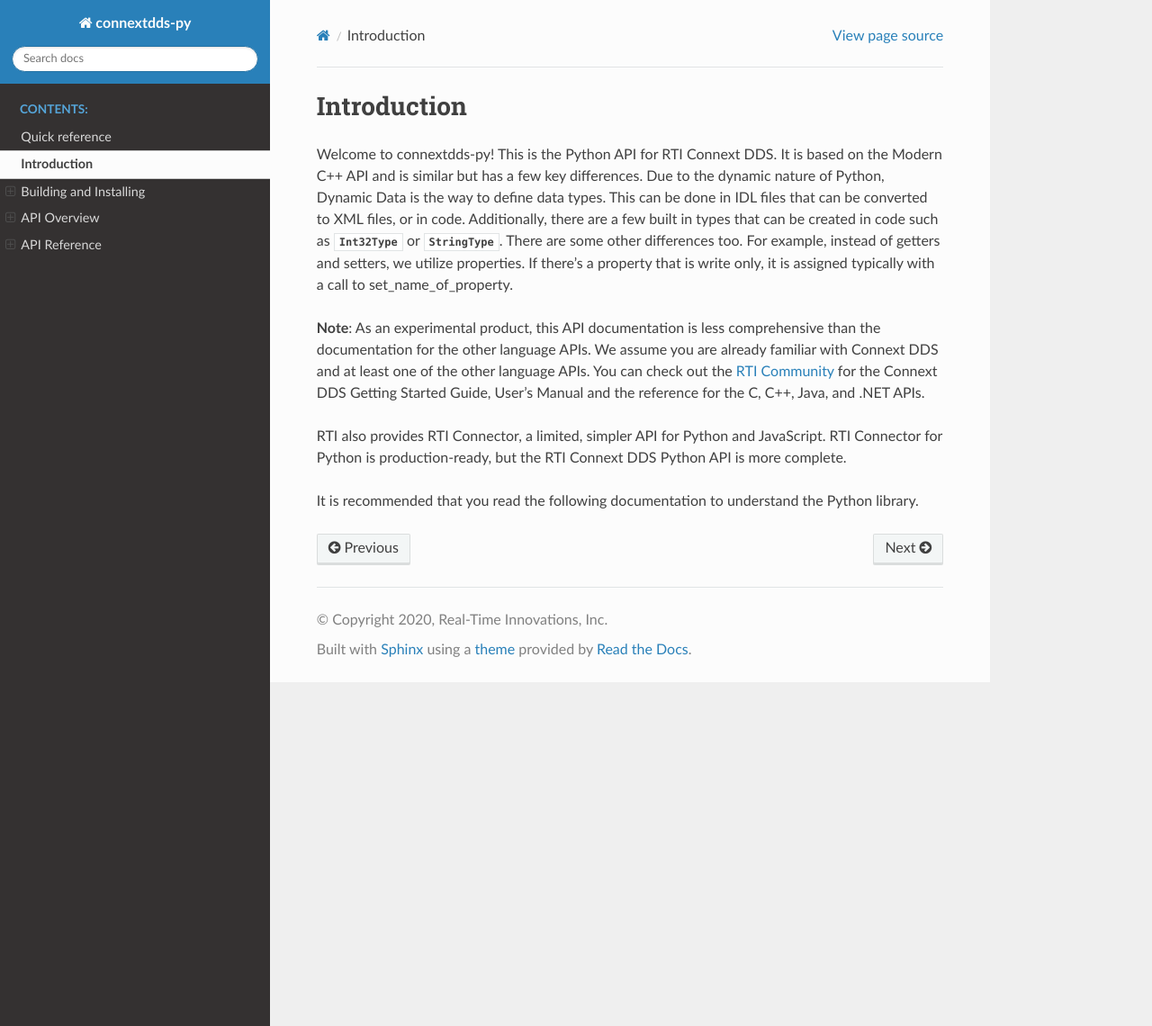
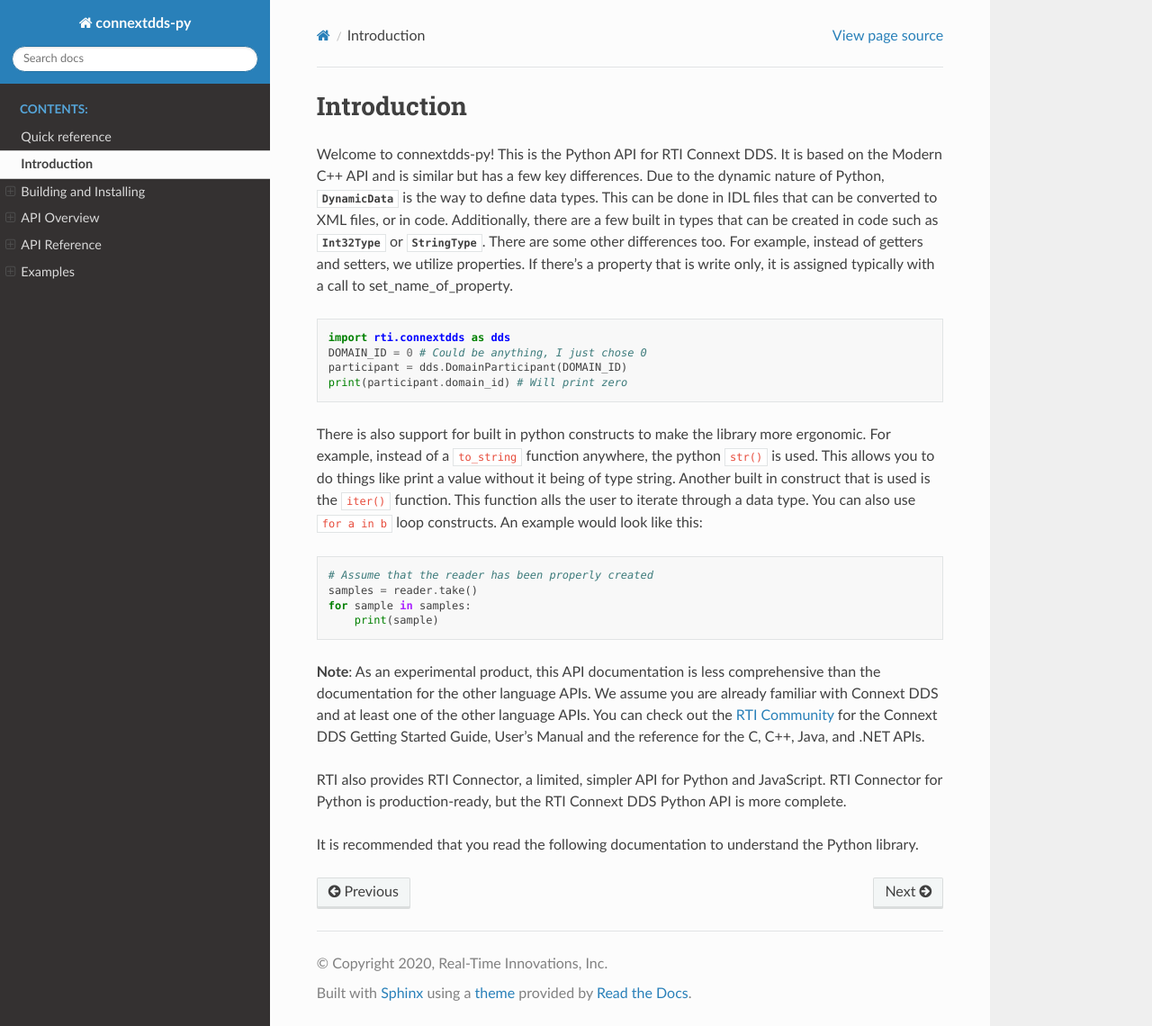
Before and after one commit to rticommunity/connextdds-py, a Sphinx documentation site: the page built from docs/source/intro.rst, in a window 1280 px wide and 1140 px high. Shown: the whole window at 90% size. Built offline with Sphinx 7.4.7 and the Read the Docs theme 2.0.0, drawn with Linux system fonts in a browser that asks for light colours.

Commit message:
Almost done with Alex's suggestions

```diff
--- a/docs/source/index.rst
+++ b/docs/source/index.rst
@@ -30,6 +30,7 @@
    building.rst
    overview.rst
    API Reference <rti.rst>
+   examples.rst
 
 Indices and tables
 ==================
--- a/docs/source/intro.rst
+++ b/docs/source/intro.rst
@@ -5,7 +5,7 @@
 
 Welcome to connextdds-py! This is the Python API for RTI Connext DDS.
 It is based on the Modern C++ API and is similar but has a few key
-differences. Due to the dynamic nature of Python, Dynamic Data is
+differences. Due to the dynamic nature of Python, :class:`DynamicData` is
 the way to define data types. This can be done in IDL files that
 can be converted to XML files, or in code. Additionally, there are
 a few built in types that can be created in code such as :class:`Int32Type`
@@ -14,6 +14,28 @@
 If there's a property that is write only, it is assigned typically
 with a call to set_name_of_property.
 
+.. code-block:: python
+
+    import rti.connextdds as dds
+    DOMAIN_ID = 0 # Could be anything, I just chose 0
+    participant = dds.DomainParticipant(DOMAIN_ID)
+    print(participant.domain_id) # Will print zero
+
+There is also support for built in python constructs to make the
+library more ergonomic. For example, instead of a :code:`to_string`
+function anywhere, the python :code:`str()` is used. This allows you
+to do things like print a value without it being of type string.
+Another built in construct that is used is the :code:`iter()` function.
+This function alls the user to iterate through a data type. You can
+also use :code:`for a in b` loop constructs. An example would look like
+this:
+
+.. code-block:: python
+
+   # Assume that the reader has been properly created
+   samples = reader.take()
+   for sample in samples:
+       print(sample)
 
 **Note**: As an experimental product, this API documentation is less
 comprehensive than the documentation for the other language APIs.
--- a/docs/source/topic.rst
+++ b/docs/source/topic.rst
@@ -5,8 +5,8 @@
 
 DDS Topics allow for publishers and subscriber to communicate
 without knowing about each other. They dynamically discover
-each other through topics. The data that the DataReader and
-DataWriter share is described by a topic.
+each other through topics. The data that the :class:`DataReader` and
+:class:`DataWriter` share is described by a topic.
 
 To create a topic, all you need to do is create a topic object.
 Due to the dynamic nature of Python, dynamic data types are used.
```
Also changed, not shown: docs/source/examples.rst (added, +24 -0 lines), docs/source/participant.rst (+5 -4 lines), docs/source/reader.rst (+23 -0 lines), docs/source/types.rst (+16 -4 lines).
